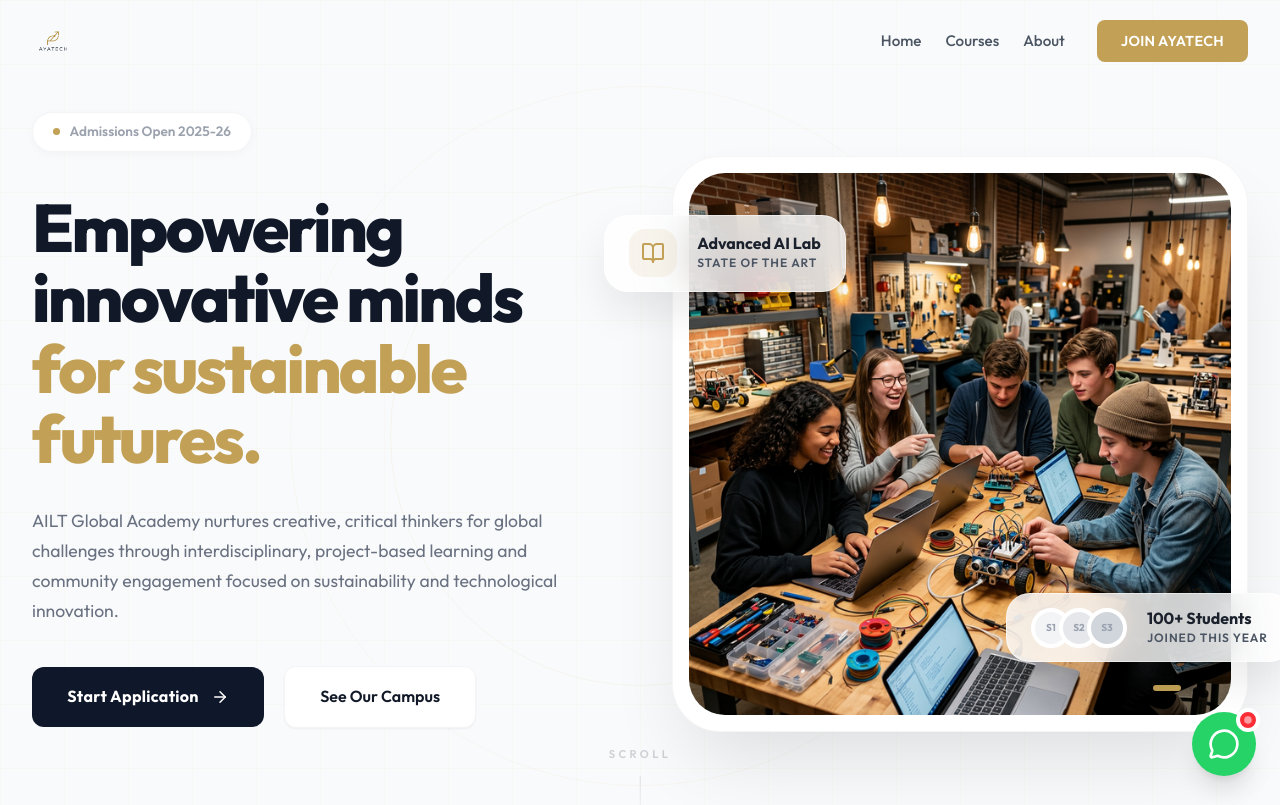
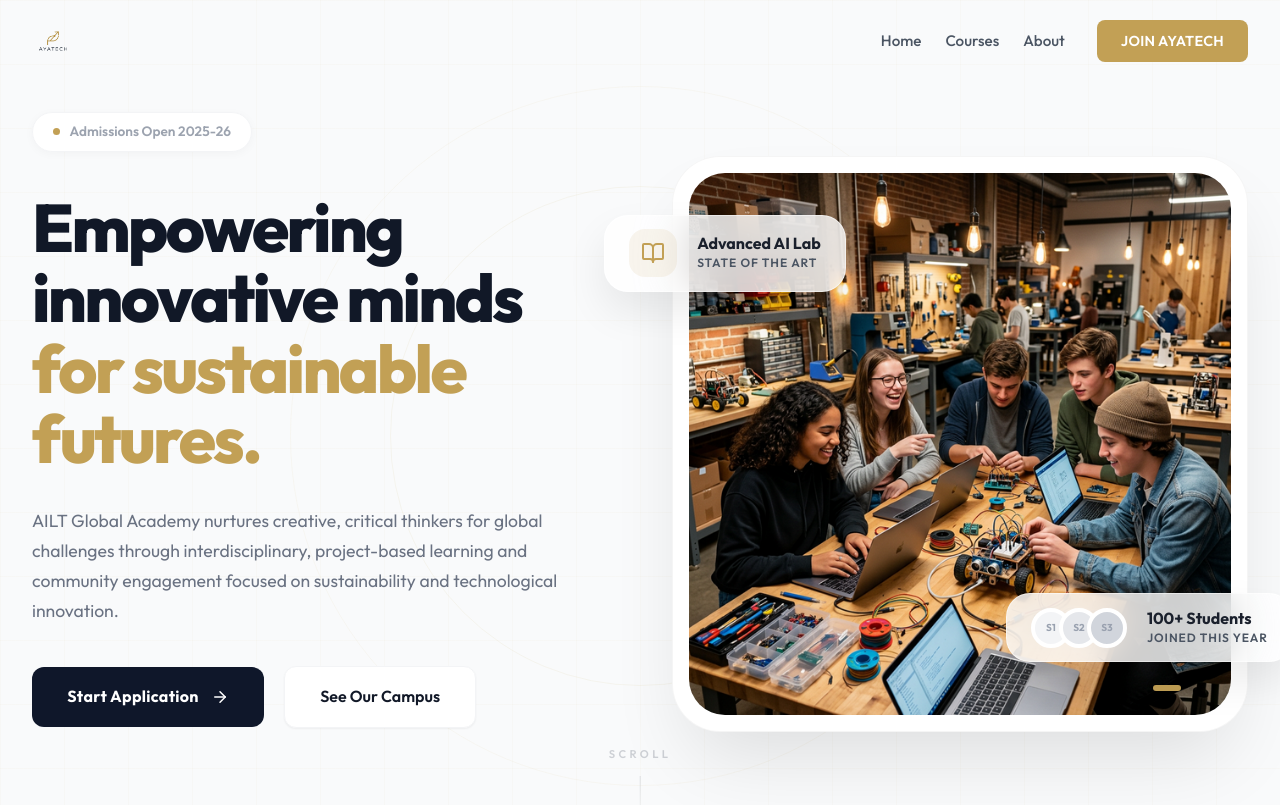
Before and after one commit to ITSXolved/ayatech-site, a Next.js app in the folder web/: page / in a window 1280 px wide. Shown: the top 805 px of the page. Built offline with nearby package versions, Linux system fonts and the light colour scheme.

Commit message:
commit changes

```diff
--- a/web/src/app/layout.tsx
+++ b/web/src/app/layout.tsx
@@ -2,7 +2,6 @@ import type { Metadata } from "next";
 import "./globals.css";
 import NavBar from "@/components/layout/NavBar";
 import Footer from "@/components/layout/Footer";
-import WhatsAppAssistant from "@/components/WhatsAppAssistant";
 
 export const metadata: Metadata = {
   title: "AyaTech — Empowering Innovation. Building Futures.",
@@ -44,7 +43,6 @@ export default function RootLayout({
         <script src="https://checkout.razorpay.com/v1/checkout.js" async></script>
         <NavBar />
         <main>{children}</main>
-        <WhatsAppAssistant />
         <Footer />
       </body>
     </html>
```
Also changed, not shown: 1 other file (tests, documents, lock files or other folders).
